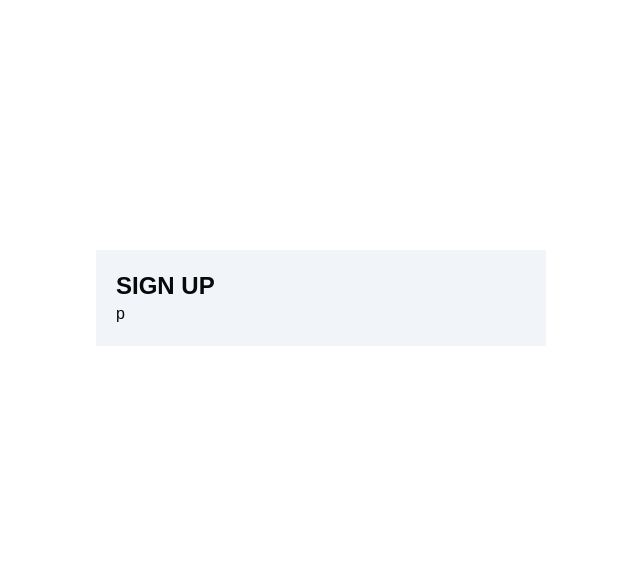
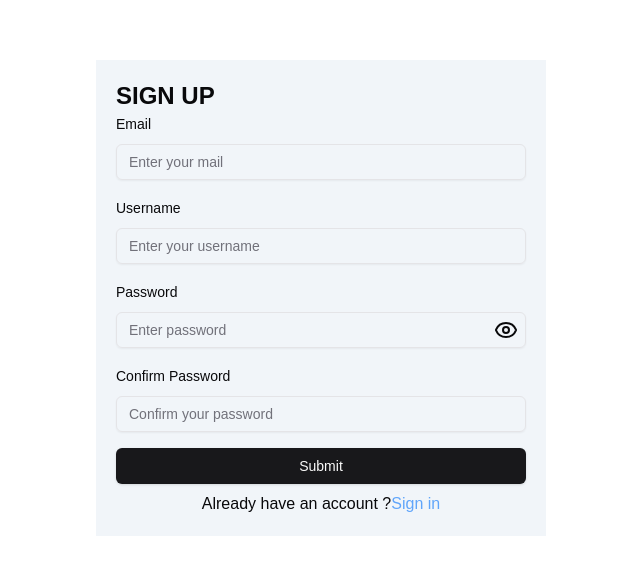
Before and after one commit to Jaymandevv/airdrop-finder, a Next.js app: page /signup in a window 1280 px wide. Shown: the part 102-676 px from the top of the page, without its empty margins (319-959 px from the left). Built offline with nearby package versions, Linux system fonts and the light colour scheme.

Commit message:
feat: implement sign up form

```diff
--- a/src/app/(auth)/signup/page.tsx
+++ b/src/app/(auth)/signup/page.tsx
@@ -1,7 +1,15 @@
+"use client";
+
 import AuthHeader from "@/features/Header/AuthHeader";
 import { z } from "zod";
 import { zodResolver } from "@hookform/resolvers/zod";
 import { useForm } from "react-hook-form";
+import { Form, FormControl, FormField, FormItem, FormLabel, FormMessage } from "@/components/ui/form";
+import { Input } from "@/components/ui/input";
+import { Button } from "@/components/ui/button";
+import Link from "next/link";
+import { useState } from "react";
+import { Eye, EyeOff } from "lucide-react";
 
 //TOdo:
 // Form schema - zod
@@ -11,27 +19,111 @@ import { useForm } from "react-hook-form";
 // Form schema , what do i need ?
 // email, username ,password, confirm password
 
-const FormSchema = z.object({
-  email: z.string().min(1, { message: "Email is required" }),
-  username: z.string().min(1, { message: "Username is required" }),
-  password: z.string().min(8, { message: "Password must be at least 8 characters long" }),
-  confirm_password: z
-    .string()
-    .min(8, { message: "Confirm password is required" })
-    .refine((data) => data.password === data.confirm_password, { message: "Password don't match", path: ["confirm_password"] }),
-});
+const FormSchema = z
+  .object({
+    email: z.string().min(1, { message: "Email is required" }),
+    username: z.string().min(1, { message: "Username is required" }),
+    password: z.string().min(8, { message: "Password must be at least 8 characters long" }),
+    confirm_password: z.string().min(8, { message: "Confirm password must be at least 8 characters long" }),
+  })
+  .refine((data) => data.password === data.confirm_password, { message: "Password don't match", path: ["confirm_password"] });
 
 function Signup() {
-  const form = useForm({
+  const [showPassword, setShowPassword] = useState<boolean>(false);
+
+  const form = useForm<z.infer<typeof FormSchema>>({
     resolver: zodResolver(FormSchema),
     defaultValues: {
       email: "",
+      username: "",
+      password: "",
+      confirm_password: "",
     },
   });
 
+  const handleSubmit = (values: z.infer<typeof FormSchema>) => {
+    console.log("Value: ", values);
+  };
+
+  const handleShowPassword = () => {
+    setShowPassword((s) => !s);
+  };
+
   return (
     <div>
-      <AuthHeader text="Sign up" />p
+      <AuthHeader text="Sign up" />
+      <Form {...form}>
+        <form action="" onSubmit={form.handleSubmit(handleSubmit)} className="flex flex-col gap-4">
+          <FormField
+            control={form.control}
+            name="email"
+            render={({ field }) => (
+              <FormItem>
+                <FormLabel>Email</FormLabel>
+                <FormControl>
+                  <Input placeholder="Enter your mail" {...field} />
+                </FormControl>
+                <FormMessage />
+              </FormItem>
+            )}
+          />
+
+          <FormField
+            control={form.control}
+            name="username"
+            render={({ field }) => (
+              <FormItem>
+                <FormLabel>Username</FormLabel>
+                <FormControl>
+                  <Input placeholder="Enter your username" {...field} />
+                </FormControl>
+                <FormMessage />
+              </FormItem>
+            )}
+          />
+
+          <FormField
+            control={form.control}
+            name="password"
+            render={({ field }) => (
+              <FormItem>
+                <FormLabel>Password</FormLabel>
+                <FormControl>
+                  <div className="flex relative items-center">
+                    <Input placeholder="Enter password" {...field} type={showPassword ? "text" : "password"} />
+                    <button className="absolute right-2" onClick={handleShowPassword}>
+                      {showPassword ? <EyeOff /> : <Eye />}
+                    </button>
+                  </div>
+                </FormControl>
+                <FormMessage />
+              </FormItem>
+            )}
+          />
+
+          <FormField
+            control={form.control}
+            name="confirm_password"
+            render={({ field }) => (
+              <FormItem>
+                <FormLabel>Confirm Password</FormLabel>
+                <FormControl>
+                  <Input placeholder="Confirm your password" {...field} type={showPassword ? "text" : "password"} />
+                </FormControl>
+                <FormMessage />
+              </FormItem>
+            )}
+          />
+
+          <Button>Submit</Button>
+        </form>
+      </Form>
+      <p className="text-center mt-2">
+        Already have an account ?
+        <Link href="/signin" className="text-blue-400 hover:underline">
+          Sign in
+        </Link>
+      </p>
     </div>
   );
 }
--- a/src/components/ui/button.tsx
+++ b/src/components/ui/button.tsx
@@ -1,21 +1,24 @@
-import * as React from "react";
-import { Slot } from "@radix-ui/react-slot";
-import { cva, type VariantProps } from "class-variance-authority";
+import * as React from "react"
+import { Slot } from "@radix-ui/react-slot"
+import { cva, type VariantProps } from "class-variance-authority"
 
-import { cn } from "@/lib/utils";
+import { cn } from "@/lib/utils"
 
 const buttonVariants = cva(
   "inline-flex items-center justify-center gap-2 whitespace-nowrap rounded-md text-sm font-medium transition-colors focus-visible:outline-none focus-visible:ring-1 focus-visible:ring-ring disabled:pointer-events-none disabled:opacity-50 [&_svg]:pointer-events-none [&_svg]:size-4 [&_svg]:shrink-0",
   {
     variants: {
       variant: {
-        default: "bg-primary text-primary-foreground shadow hover:bg-primary/90",
-        destructive: "bg-destructive text-destructive-foreground shadow-sm hover:bg-destructive/90",
-        outline: "border border-input bg-background shadow-sm hover:bg-accent hover:text-accent-foreground",
-        secondary: "bg-secondary text-secondary-foreground shadow-sm hover:bg-secondary/80",
+        default:
+          "bg-primary text-primary-foreground shadow hover:bg-primary/90",
+        destructive:
+          "bg-destructive text-destructive-foreground shadow-sm hover:bg-destructive/90",
+        outline:
+          "border border-input bg-background shadow-sm hover:bg-accent hover:text-accent-foreground",
+        secondary:
+          "bg-secondary text-secondary-foreground shadow-sm hover:bg-secondary/80",
         ghost: "hover:bg-accent hover:text-accent-foreground",
         link: "text-primary underline-offset-4 hover:underline",
-        devdesign: "whatever-fucc-you gous doingn here",
       },
       size: {
         default: "h-9 px-4 py-2",
@@ -29,16 +32,26 @@ const buttonVariants = cva(
       size: "default",
     },
   }
-);
+)
 
-export interface ButtonProps extends React.ButtonHTMLAttributes<HTMLButtonElement>, VariantProps<typeof buttonVariants> {
-  asChild?: boolean;
+export interface ButtonProps
+  extends React.ButtonHTMLAttributes<HTMLButtonElement>,
+    VariantProps<typeof buttonVariants> {
+  asChild?: boolean
 }
 
-const Button = React.forwardRef<HTMLButtonElement, ButtonProps>(({ className, variant, size, asChild = false, ...props }, ref) => {
-  const Comp = asChild ? Slot : "button";
-  return <Comp className={cn(buttonVariants({ variant, size, className }))} ref={ref} {...props} />;
-});
-Button.displayName = "Button";
+const Button = React.forwardRef<HTMLButtonElement, ButtonProps>(
+  ({ className, variant, size, asChild = false, ...props }, ref) => {
+    const Comp = asChild ? Slot : "button"
+    return (
+      <Comp
+        className={cn(buttonVariants({ variant, size, className }))}
+        ref={ref}
+        {...props}
+      />
+    )
+  }
+)
+Button.displayName = "Button"
 
-export { Button, buttonVariants };
+export { Button, buttonVariants }
--- /dev/null
+++ b/src/components/ui/form.tsx
@@ -0,0 +1,178 @@
+"use client"
+
+import * as React from "react"
+import * as LabelPrimitive from "@radix-ui/react-label"
+import { Slot } from "@radix-ui/react-slot"
+import {
+  Controller,
+  ControllerProps,
+  FieldPath,
+  FieldValues,
+  FormProvider,
+  useFormContext,
+} from "react-hook-form"
+
+import { cn } from "@/lib/utils"
+import { Label } from "@/components/ui/label"
+
+const Form = FormProvider
+
+type FormFieldContextValue<
+  TFieldValues extends FieldValues = FieldValues,
+  TName extends FieldPath<TFieldValues> = FieldPath<TFieldValues>
+> = {
+  name: TName
+}
+
+const FormFieldContext = React.createContext<FormFieldContextValue>(
+  {} as FormFieldContextValue
+)
+
+const FormField = <
+  TFieldValues extends FieldValues = FieldValues,
+  TName extends FieldPath<TFieldValues> = FieldPath<TFieldValues>
+>({
+  ...props
+}: ControllerProps<TFieldValues, TName>) => {
+  return (
+    <FormFieldContext.Provider value={{ name: props.name }}>
+      <Controller {...props} />
+    </FormFieldContext.Provider>
+  )
+}
+
+const useFormField = () => {
+  const fieldContext = React.useContext(FormFieldContext)
+  const itemContext = React.useContext(FormItemContext)
+  const { getFieldState, formState } = useFormContext()
+
+  const fieldState = getFieldState(fieldContext.name, formState)
+
+  if (!fieldContext) {
+    throw new Error("useFormField should be used within <FormField>")
+  }
+
+  const { id } = itemContext
+
+  return {
+    id,
+    name: fieldContext.name,
+    formItemId: `${id}-form-item`,
+    formDescriptionId: `${id}-form-item-description`,
+    formMessageId: `${id}-form-item-message`,
+    ...fieldState,
+  }
+}
+
+type FormItemContextValue = {
+  id: string
+}
+
+const FormItemContext = React.createContext<FormItemContextValue>(
+  {} as FormItemContextValue
+)
+
+const FormItem = React.forwardRef<
+  HTMLDivElement,
+  React.HTMLAttributes<HTMLDivElement>
+>(({ className, ...props }, ref) => {
+  const id = React.useId()
+
+  return (
+    <FormItemContext.Provider value={{ id }}>
+      <div ref={ref} className={cn("space-y-2", className)} {...props} />
+    </FormItemContext.Provider>
+  )
+})
+FormItem.displayName = "FormItem"
+
+const FormLabel = React.forwardRef<
+  React.ElementRef<typeof LabelPrimitive.Root>,
+  React.ComponentPropsWithoutRef<typeof LabelPrimitive.Root>
+>(({ className, ...props }, ref) => {
+  const { error, formItemId } = useFormField()
+
+  return (
+    <Label
+      ref={ref}
+      className={cn(error && "text-destructive", className)}
+      htmlFor={formItemId}
+      {...props}
+    />
+  )
+})
+FormLabel.displayName = "FormLabel"
+
+const FormControl = React.forwardRef<
+  React.ElementRef<typeof Slot>,
+  React.ComponentPropsWithoutRef<typeof Slot>
+>(({ ...props }, ref) => {
+  const { error, formItemId, formDescriptionId, formMessageId } = useFormField()
+
+  return (
+    <Slot
+      ref={ref}
+      id={formItemId}
+      aria-describedby={
+        !error
+          ? `${formDescriptionId}`
+          : `${formDescriptionId} ${formMessageId}`
+      }
+      aria-invalid={!!error}
+      {...props}
+    />
+  )
+})
+FormControl.displayName = "FormControl"
+
+const FormDescription = React.forwardRef<
+  HTMLParagraphElement,
+  React.HTMLAttributes<HTMLParagraphElement>
+>(({ className, ...props }, ref) => {
+  const { formDescriptionId } = useFormField()
+
+  return (
+    <p
+      ref={ref}
+      id={formDescriptionId}
+      className={cn("text-[0.8rem] text-muted-foreground", className)}
+      {...props}
+    />
+  )
+})
+FormDescription.displayName = "FormDescription"
+
+const FormMessage = React.forwardRef<
+  HTMLParagraphElement,
+  React.HTMLAttributes<HTMLParagraphElement>
+>(({ className, children, ...props }, ref) => {
+  const { error, formMessageId } = useFormField()
+  const body = error ? String(error?.message) : children
+
+  if (!body) {
+    return null
+  }
+
+  return (
+    <p
+      ref={ref}
+      id={formMessageId}
+      className={cn("text-[0.8rem] font-medium text-destructive", className)}
+      {...props}
+    >
+      {body}
+    </p>
+  )
+})
+FormMessage.displayName = "FormMessage"
+
+export {
+  useFormField,
+  Form,
+  FormItem,
+  FormLabel,
+  FormControl,
+  FormDescription,
+  FormMessage,
+  FormField,
+}
--- /dev/null
+++ b/src/features/form/formField.tsx
@@ -0,0 +1,3 @@
+interface FormFieldProps {}
+
+function FormField() {}
```
